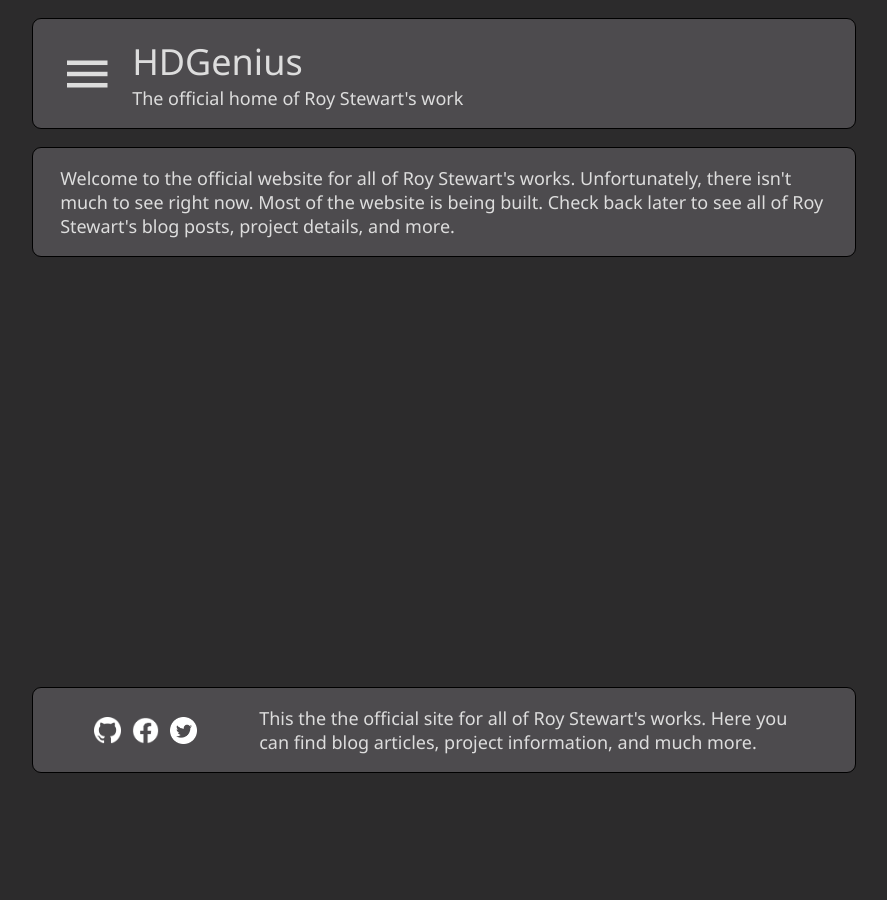
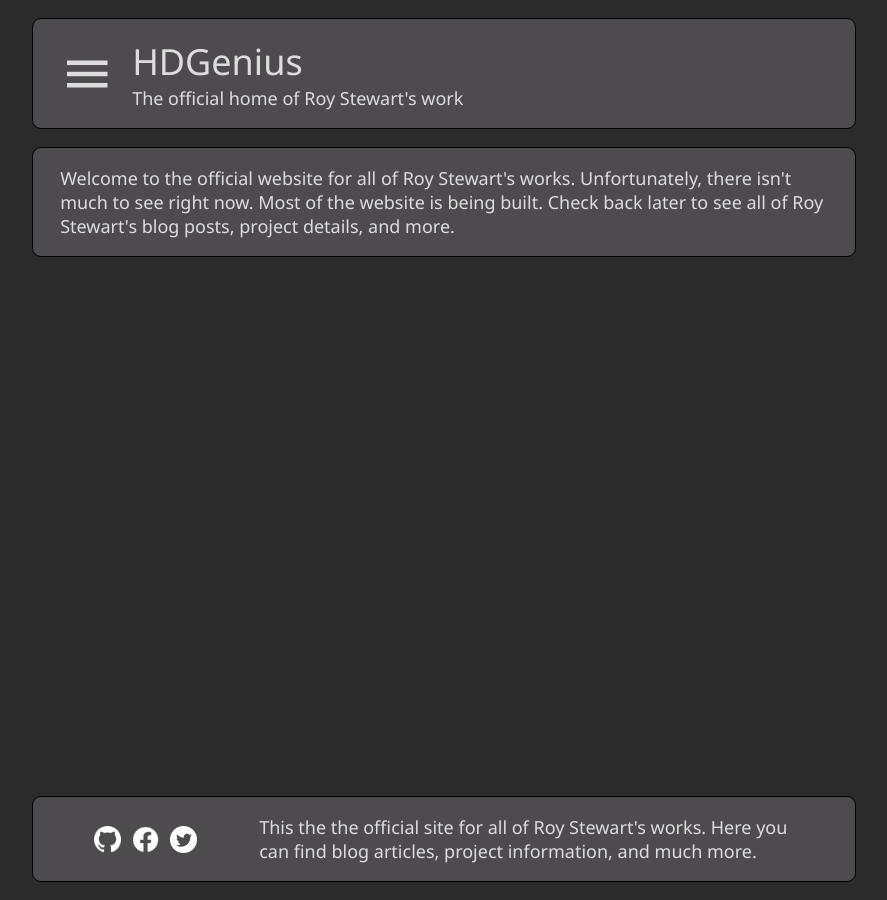
Before and after one commit to roy-stewart/roy-stewart.github.io, a Jekyll site: the page built from index.html, in a window 1280 px wide. Shown: the whole page, without its empty margins (196-1083 px from the left). Built offline with Jekyll 4.4.1, drawn with Linux system fonts in a browser that asks for light colours.

Commit message:
Updated page styles to handle vertical sizing

```diff
--- a/_sass/page_layout.scss
+++ b/_sass/page_layout.scss
@@ -62,7 +62,6 @@
 }
 
 #site-footer {
-  justify-self: end;
   display: flex;
   flex-flow: row wrap;
   justify-content: space-around;
@@ -92,25 +91,12 @@
   display: flex;
   flex-direction: column;
   justify-content: start;
-  min-height: calc(100% - 2rem);
-  width: min(80ch, calc(100% - 2rem));
+  min-height: calc(100vh - 2rem);
+  width: min(80ch, calc(100vw - 2rem));
   align-items: stretch;
   margin: $block-spacing;
 }
 
 main {
-  flex: 6 30em;
+  flex-grow: 1;
 }
-
-@include small-computer {
-
-  body {
-    background-color: $body-background-color;
-    color: $text-color;
-    font-family: 'Segoe UI', Tahoma, Geneva, Verdana, sans-serif;
-    display: flex;
-    flex-direction: column;
-    justify-content: start;
-  }
-
-}
```
